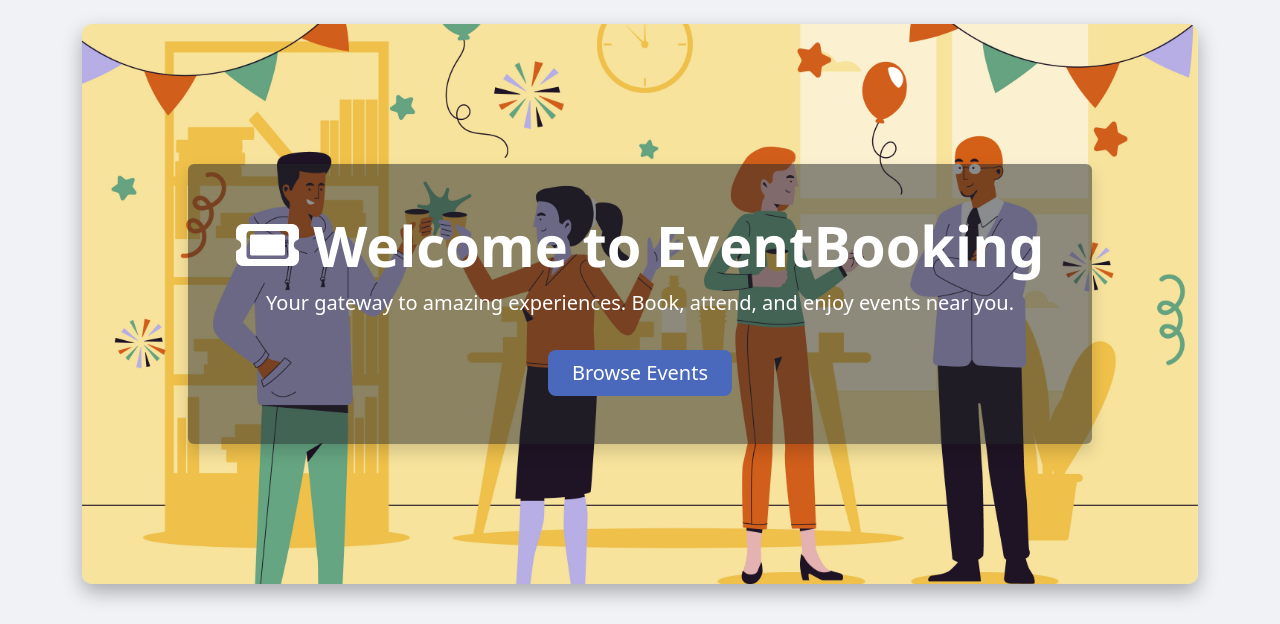
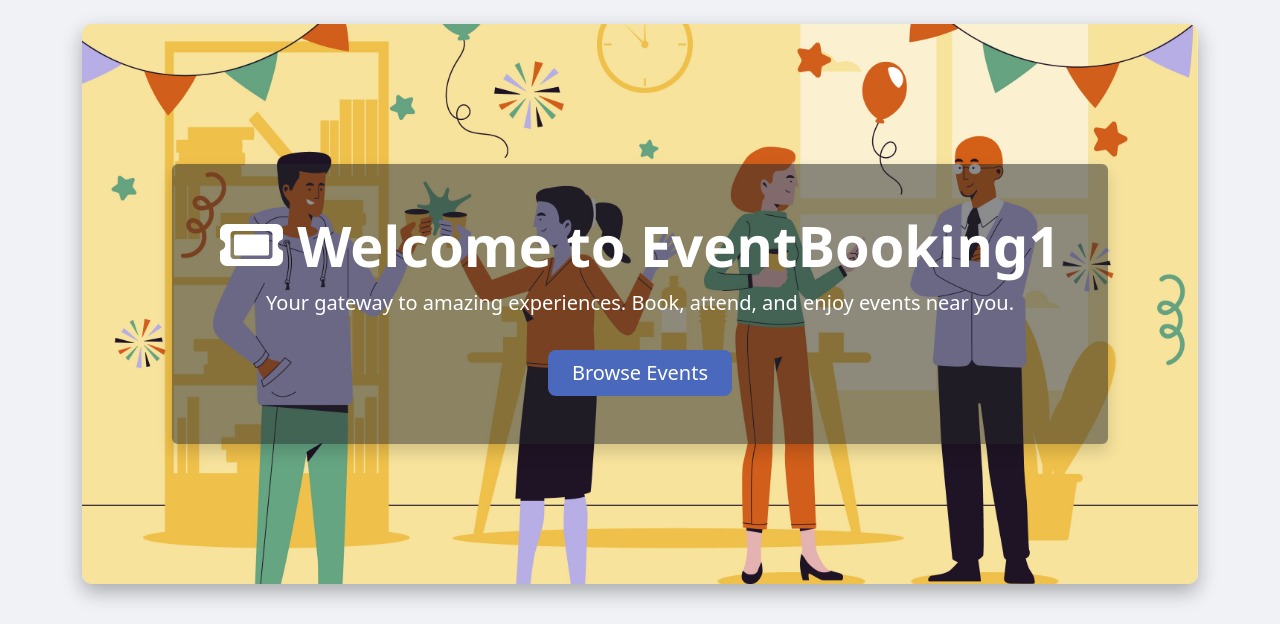
Before and after one commit to AbhijithRaghavKc/event-booking-app, a Flask app: page / in a window 1280 px wide. Shown: the part 56-680 px from the top of the page. Run offline with Flask 3, Linux system fonts and the light colour scheme.

Commit message:
Made some updates

```diff
--- a/templates/home.html
+++ b/templates/home.html
@@ -4,7 +4,7 @@
 <!-- Hero Section -->
 <div class="hero-section text-white d-flex align-items-center justify-content-center" style="background: url('{{ url_for('static', filename='image.jpg') }}') no-repeat center center / cover; height: 70vh; border-radius: 10px;">
     <div class="text-center bg-dark bg-opacity-50 p-5 rounded shadow">
-        <h1 class="display-4 fw-bold"><i class="fa-solid fa-ticket fa-bounce"></i> Welcome to EventBooking</h1>
+        <h1 class="display-4 fw-bold"><i class="fa-solid fa-ticket fa-bounce"></i> Welcome to EventBooking1</h1>
         <p class="lead">Your gateway to amazing experiences. Book, attend, and enjoy events near you.</p>
         <a href="{{ url_for('index') }}" class="btn btn-lg btn-primary mt-3 px-4">Browse Events</a>
     </div>
```
